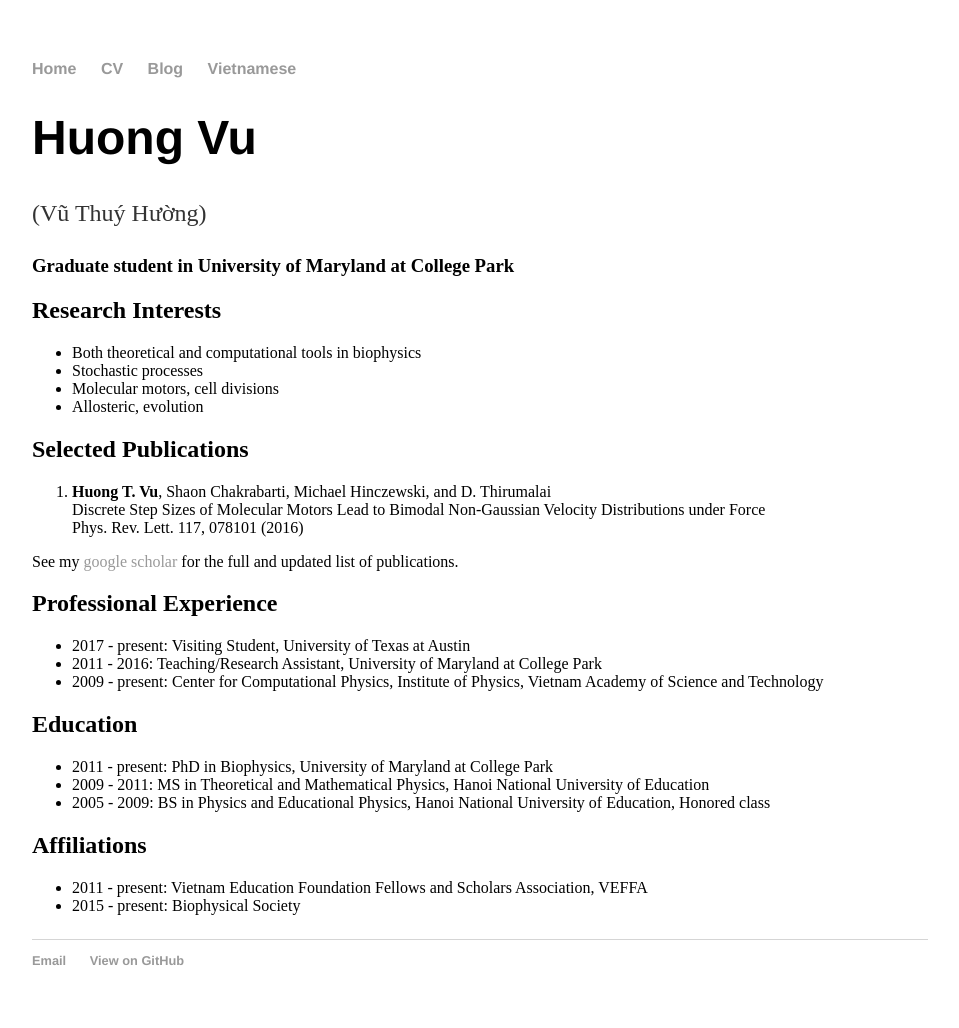
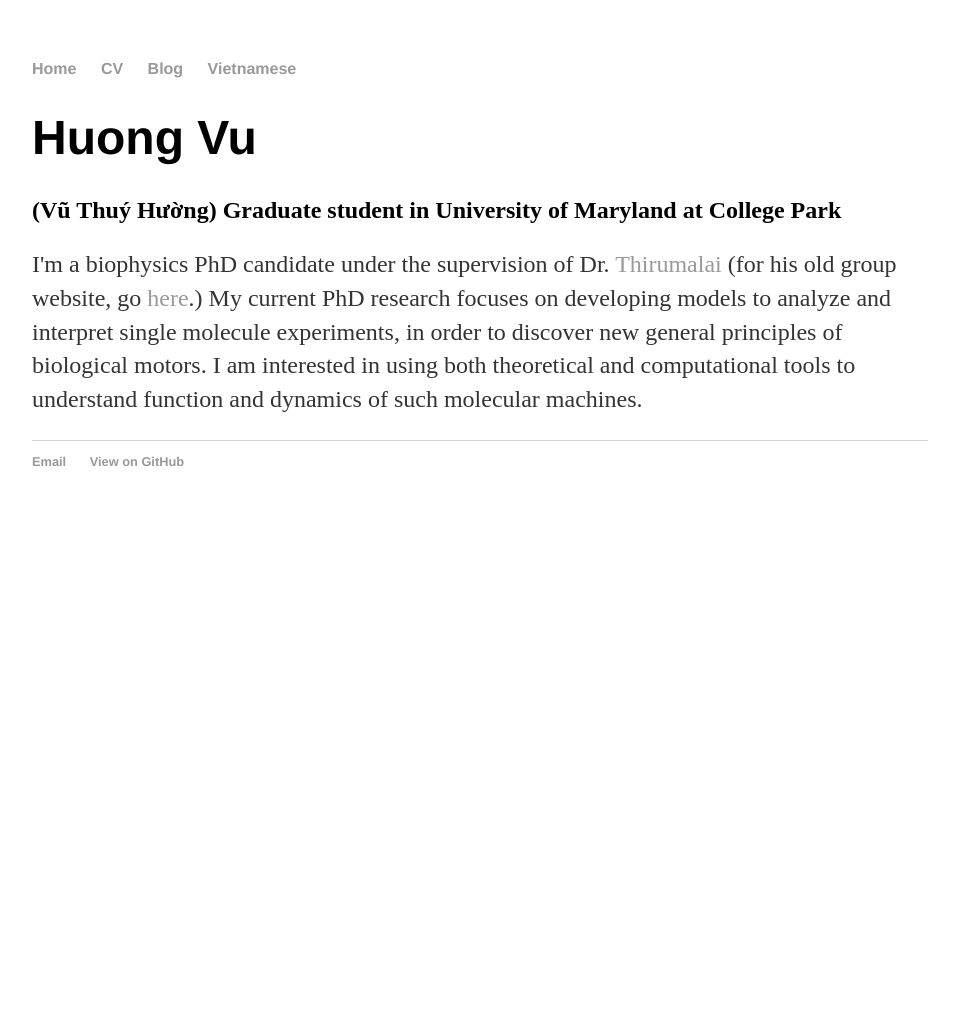
Before and after one commit to huongtvu/meoy9.github.io, a Jekyll site: the page built from index.html, in a window 1280 px wide. Shown: the whole page, without its empty margins (160-1119 px from the left). Built offline with Jekyll 4.4.1, drawn with Linux system fonts in a browser that asks for light colours; after the commit the page ends 900 px from its top, so only the background shows below that.

Commit message:
Update index.html

```diff
--- a/index.html
+++ b/index.html
@@ -4,12 +4,12 @@ title: Huong Vu, Graduate Student in University of Maryland at College Park
 ---
 <div class="blurb">
 	<h1>Huong Vu</h1>
-	<p>(Vũ Thuý Hường) <p>
-	<h3>Graduate student in University of Maryland at College Park </h3>
-<!--	<p> I'm a biophysics PhD candidate under the supervision of Dr. <a href="https://sites.cns.utexas.edu/thirumalai">Thirumalai</a> (for his old group website, go <a href="http://biotheory.umd.edu/">here</a>.)
+	<h2>(Vũ Thuý Hường) Graduate student in University of Maryland at College Park </h2>
+	<p> I'm a biophysics PhD candidate under the supervision of Dr. <a href="https://sites.cns.utexas.edu/thirumalai">Thirumalai</a> (for his old group website, go <a href="http://biotheory.umd.edu/">here</a>.)
 		My current PhD research focuses on developing models to analyze and interpret single molecule experiments, in order to discover new general principles of biological motors.
-		I am interested in using both theoretical and computational tools to understand function and dynamics of such molecular machines. -->
-	<h2> Research Interests </h2>
+		I am interested in using both theoretical and computational tools to understand function and dynamics of such molecular machines.
+	</p>
+<!--	<h2> Research Interests </h2>
 	<ul>
 		<li> Both theoretical and computational tools in biophysics </li>
 		<li> Stochastic processes</li>
@@ -27,20 +27,19 @@ title: Huong Vu, Graduate Student in University of Maryland at College Park
 	<ul>
 		<li> 2017 - present: Visiting Student, University of Texas at Austin </li>
 		<li> 2011 - 2016: Teaching/Research Assistant, University of Maryland at College Park<!--, <a href="https://sites.cns.utexas.edu/thirumalai">Prof. Thirumalai's lab</a> --></li>
-		<li> 2009 - present: Center for Computational Physics, Institute of Physics, Vietnam Academy of Science and Technology </li>
+<!--		<li> 2009 - present: Center for Computational Physics, Institute of Physics, Vietnam Academy of Science and Technology </li>
 	</ul>
 	<h2> Education </h2>
 	<ul>
 		<li> 2011 - present: PhD in Biophysics, University of Maryland at College Park<!--, <a href="https://sites.cns.utexas.edu/thirumalai">Prof. Thirumalai's lab</a> --></li>
-		<li> 2009 - 2011: MS in Theoretical and Mathematical Physics, Hanoi National University of Education </li>
+<!--		<li> 2009 - 2011: MS in Theoretical and Mathematical Physics, Hanoi National University of Education </li>
 		<li> 2005 - 2009: BS in Physics and Educational Physics, Hanoi National University of Education, Honored class </li>
 	</ul>
 	<h2> Affiliations</h2>
 	<ul>
 		<li> 2011 - present: Vietnam Education Foundation Fellows and Scholars Association, VEFFA</li>
 		<li> 2015 - present: Biophysical Society </li>
-	</ul>
+	</ul> -->
 
-</p>
 	<!--<p>I'm best known as the horrible cop from <em>A Touch of Evil</em> Don't trust me. <a href="/about">Read more about my life...</a></p>-->
 </div><!-- /.blurb -->
```
